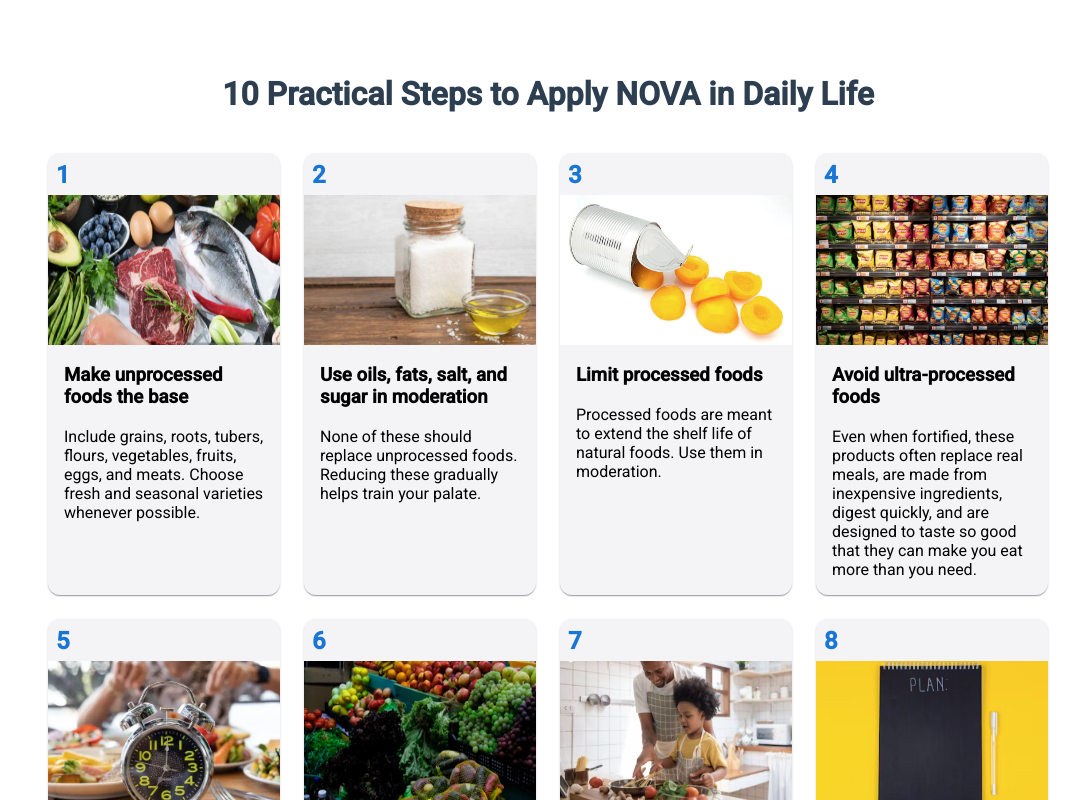
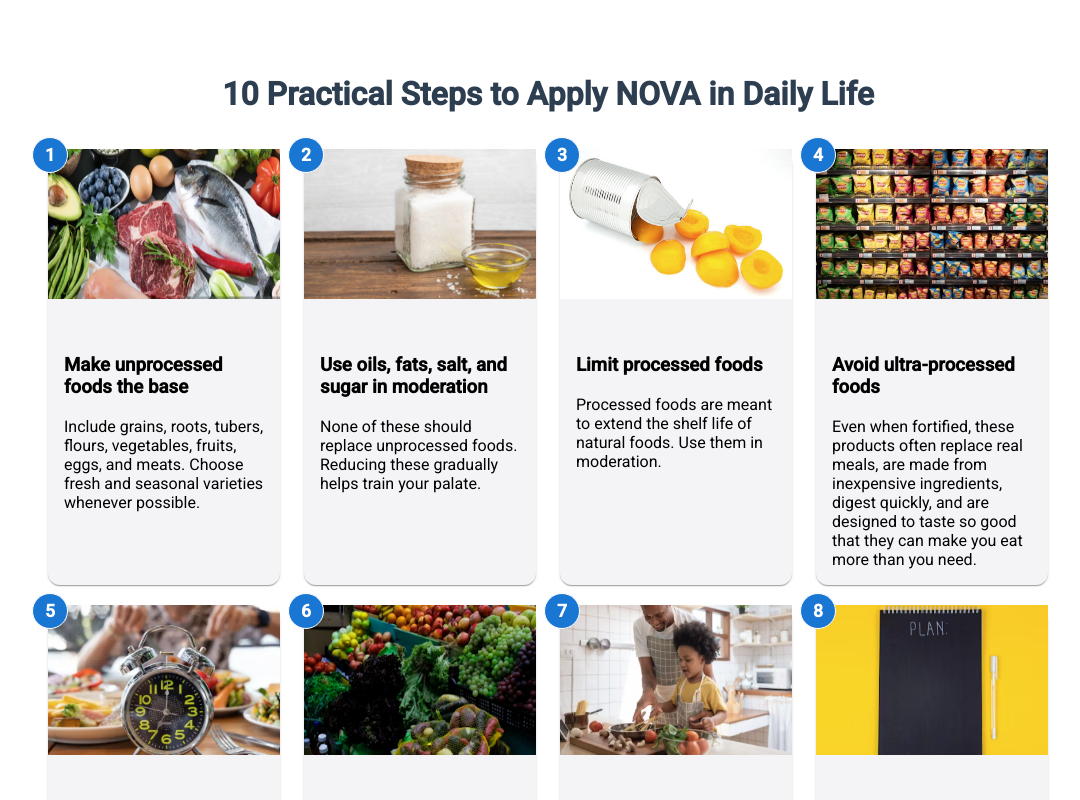
Before and after one commit to joyceulaval-sudo/nova, an Angular app: page /nova in a window 1280 px wide. Shown: the part 980-1780 px from the top of the page, without its empty margins (92-1172 px from the left). Built offline with nearby package versions, Linux system fonts and the light colour scheme.

Commit message:
fix numbering

```diff
--- a/src/app/pages/nova/nova.component.html
+++ b/src/app/pages/nova/nova.component.html
@@ -53,15 +53,13 @@
       *ngFor="let step of novaSteps; let i = index"
       class="nova-step-card"
     >
-      <div class="step-number">{{ i + 1 }}</div>
-
+     <span class="step-badge">{{i+1}}</span>
       <img
         mat-card-image
         [src]="step.img"
         [alt]="step.title"
-        class="image-step"
+        class="image-step image-container"
       />
-
       <mat-card-content>
         <h3 class="step-title">{{ step.title }}</h3>
         <p class="step-description">{{ step.description }}</p>
--- a/src/app/pages/nova/nova.component.scss
+++ b/src/app/pages/nova/nova.component.scss
@@ -3,15 +3,23 @@
   text-align: center;
   padding: 120px 20px 60px;
   color: #fff;
-  background: url('https://images.unsplash.com/photo-1600891964599-f61ba0e24092?auto=format&fit=crop&w=1950&q=80') center/cover no-repeat;
+  background: url('https://images.unsplash.com/photo-1600891964599-f61ba0e24092?auto=format&fit=crop&w=1950&q=80')
+    center/cover no-repeat;
 }
 
 .nova-hero::before {
-  content: "";
+  content: '';
   position: absolute;
-  top: 0; left: 0;
-  width: 100%; height: 100%;
-  background: linear-gradient(to bottom, rgba(0,0,0,0.8) 0%, rgba(0,0,0,0.8) 50%, rgba(255,255,255,0) 100%);
+  top: 0;
+  left: 0;
+  width: 100%;
+  height: 100%;
+  background: linear-gradient(
+    to bottom,
+    rgba(0, 0, 0, 0.8) 0%,
+    rgba(0, 0, 0, 0.8) 50%,
+    rgba(255, 255, 255, 0) 100%
+  );
   z-index: 0;
 }
 
@@ -26,7 +34,7 @@
   font-size: 3rem;
   font-weight: 700;
   margin-bottom: 16px;
-  text-shadow: 2px 2px 8px rgba(0,0,0,0.6);
+  text-shadow: 2px 2px 8px rgba(0, 0, 0, 0.6);
 }
 
 .nova-hero-subtitle {
@@ -44,7 +52,6 @@
   line-height: 1.7;
 }
 
-
 mat-expansion-panel-header {
   min-height: unset !important;
   height: auto !important;
@@ -58,7 +65,7 @@ mat-panel-title {
   gap: 10px;
 }
 
-mat-panel-description{
+mat-panel-description {
   height: auto !important;
   align-items: flex-start;
   padding-top: 5px;
@@ -129,14 +136,8 @@ mat-panel-description{
     margin: 32px auto;
     max-width: 1300px;
     padding: 0;
-margin-top: 3.2rem;
+    margin-top: 3.2rem;
   }
-}
-
-.image-step{
-  max-width: auto;
-  margin-top: 10px;
-  height: 150px;
 }
 
 .steps-grid {
@@ -147,7 +148,8 @@ margin-top: 3.2rem;
 .nova-step-card {
   position: relative;
   padding-top: 2rem;
-  }
+  // margin: 0.5rem
+}
 
 .step-number {
   position: absolute;
@@ -172,8 +174,8 @@ margin-top: 3.2rem;
   font-weight: 700;
   color: #2c3e50;
   margin: 2.5rem;
-    margin-top: 6rem;
-    text-align: center;
+  margin-top: 6rem;
+  text-align: center;
 }
 
 /* Footer styling */
@@ -200,3 +202,30 @@ margin-top: 3.2rem;
 .nova-footer-content a:hover {
   text-decoration: underline;
 }
+.step-container {
+  position: relative;
+  border-radius: 8px;
+}
+.step-badge {
+    z-index: 10;
+  position: absolute;
+  top: -16px;
+  left: -16px;
+  background-color: #1976d2;
+  color: #fff;
+  width: 36px;
+  height: 36px;
+  border-radius: 50%;
+  font-weight: bold;
+  display: flex;
+  align-items: center;
+  justify-content: center;
+  font-size: 1.1rem;
+  border: 1px solid #fff;
+  box-sizing: border-box;
+}
+.image-step {
+  max-width: auto;
+  height: 150px;
+  top: -36px;
+}
```
